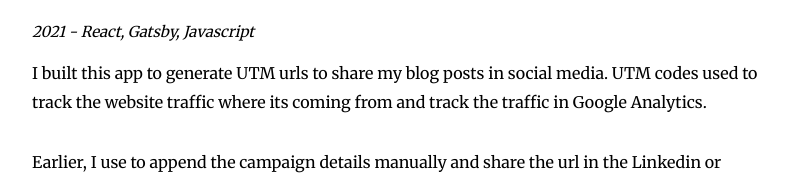
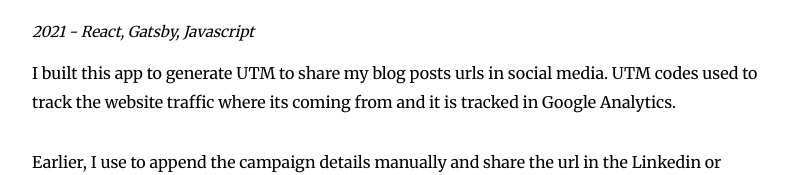
Before and after one commit to bhuvanbalasubramanian/bhuvaneswaran.com, a Gatsby site: page /projects in a window 1280 px wide. Shown: the part 284-459 px from the top of the page, without its empty margins (244-1043 px from the left). Built offline with nearby package versions, Linux system fonts and the light colour scheme; Gatsby itself is replaced by a stand-in of ours; a web font is replaced by a local one.

Commit message:
changed the content

```diff
--- a/src/pages/projects.js
+++ b/src/pages/projects.js
@@ -14,9 +14,9 @@ const Projects = () => {
           2021 - React, Gatsby, Javascript
         </div>
         <p>
-          I built this app to generate UTM urls to share my blog posts in social
+          I built this app to generate UTM to share my blog posts urls in social
           media. UTM codes used to track the website traffic where its coming
-          from and track the traffic in Google Analytics.
+          from and it is tracked in Google Analytics.
         </p>
         <p>
           Earlier, I use to append the campaign details manually and share the url in the Linkedin or Twitter.
```
